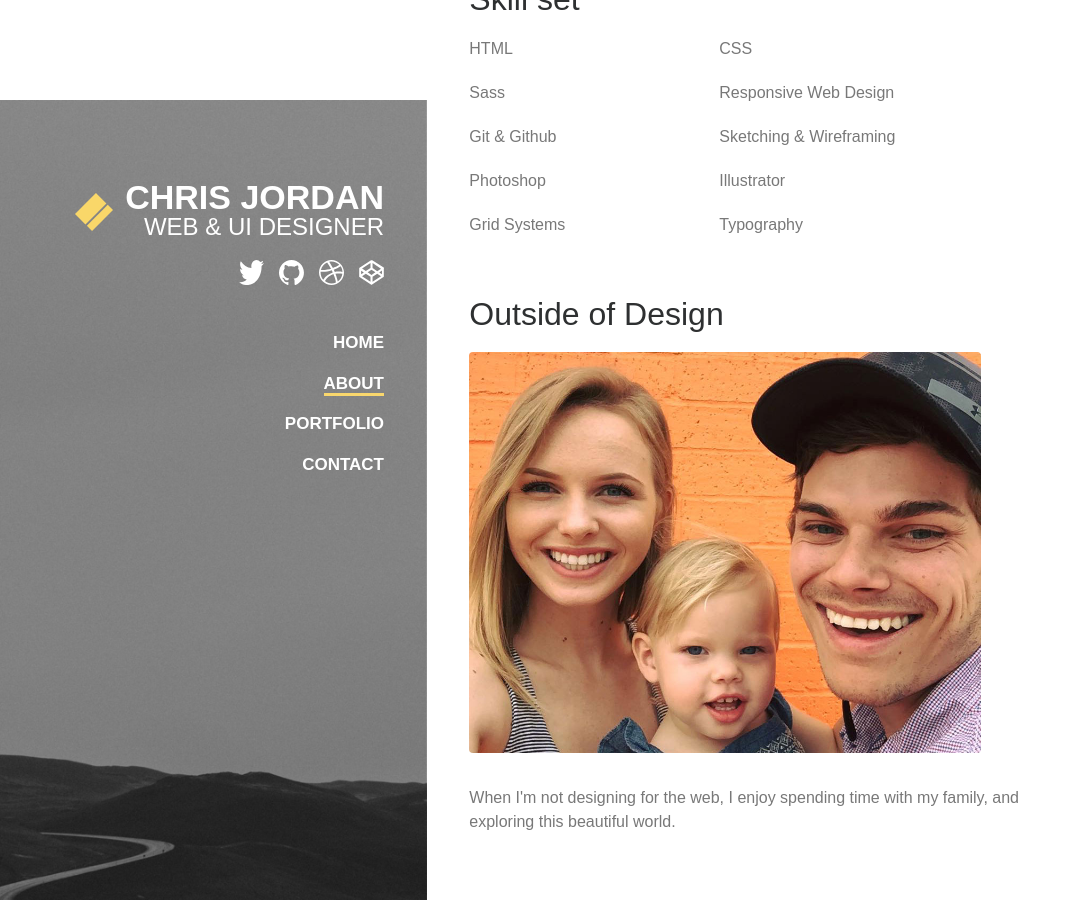
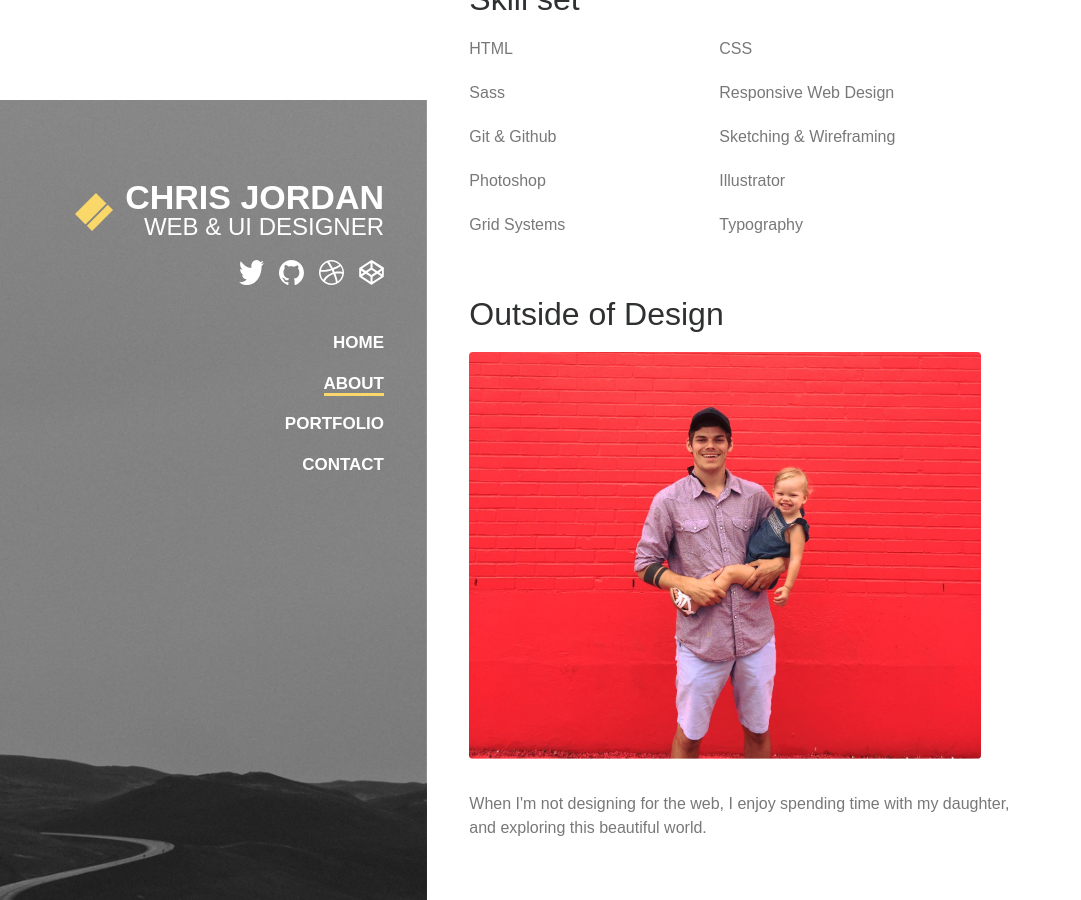
Before and after one commit to ChrisDJordan/ChrisDJordan.github.io, a Jekyll site: the page built from about.html, in a window 1280 px wide and 900 px high, scrolled down 1019 px. Shown: the whole window, without its empty margins (0-1081 px from the left). Built offline with Jekyll 4.4.1, drawn with Linux system fonts in a browser that asks for light colours.

Commit message:
about photo update/Adding ryde company to site

```diff
--- a/about.html
+++ b/about.html
@@ -109,9 +109,9 @@ layout: default
             </section>
             <section>
                 <h3>Outside of Design</h3>
-                <div class="col-sm-12 col-md-8 port-img"><img src="/images/family-photo.jpg"></div>
+                <div class="col-sm-12 col-md-8 port-img"><img src="/images/chris-and-annie.jpg"></div>
                 <div class="col-sm-12">
-                    <p>When I'm not designing for the web, I enjoy spending time with my family, and exploring this beautiful world. </p>
+                    <p>When I'm not designing for the web, I enjoy spending time with my daughter, and exploring this beautiful world. </p>
                 </div>
             </section>
 
```
Also changed, not shown: index.html (+7 -7 lines), portfolio.html (+8 -0 lines), images/chris-and-annie.jpg (added), images/ryde-company-site.jpg (added).
